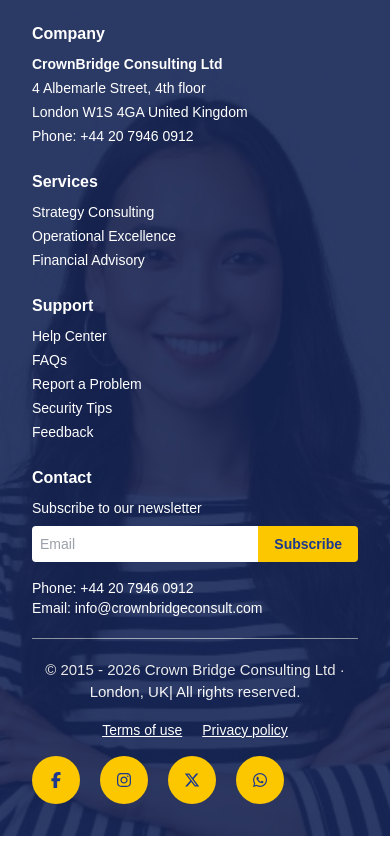
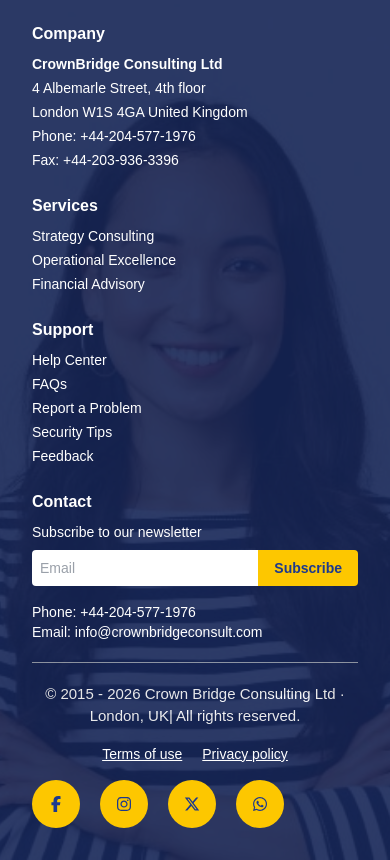
Before and after one commit to chichiboyhere/cb-consulting, a Next.js app: page / in a window 390 px wide. Shown: the part 5500-6360 px from the top of the page. Before the commit the page ends 6336 px from the top, so only its background shows below. Built offline with nearby package versions, Linux system fonts and the light colour scheme.

Commit message:
changed the phone number and added fax

```diff
--- a/app/robots.txt/route.ts
+++ b/app/robots.txt/route.ts
@@ -3,7 +3,8 @@ import { NextResponse } from "next/server";
 export async function GET() {
   const robotsTxt = `User-agent: *
 Disallow: /api/
-Allow: /Sitemap: https://crownbridgeconsult.com/sitemap.xml`;
+Allow: /
+Sitemap: https://crownbridgeconsult.com/sitemap.xml`;
 
   return new NextResponse(robotsTxt, {
     headers: {
--- a/components/Footer.tsx
+++ b/components/Footer.tsx
@@ -24,7 +24,8 @@ const Footer = () => {
             </li>
             <li>4 Albemarle Street, 4th floor</li>
             <li>London W1S 4GA United Kingdom</li>
-            <li>Phone: +44 20 7946 0912</li>
+            <li>Phone: +44-204-577-1976</li>
+            <li>Fax: +44-203-936-3396</li>
           </ul>
         </div>
 
@@ -73,7 +74,7 @@ const Footer = () => {
               Subscribe
             </button>
           </form>
-          <p className="text-sm">Phone: +44 20 7946 0912</p>
+          <p className="text-sm">Phone: +44-204-577-1976</p>
           <p className="text-sm">Email: info@crownbridgeconsult.com</p>
         </div>
       </div>
--- a/components/Navbar.tsx
+++ b/components/Navbar.tsx
@@ -39,11 +39,11 @@ export default function Navbar() {
               {l.label}
             </a>
           ))}
-          <span className="font-bold text-yellow-400">+44 20 7946 0912</span>
+          <span className="font-bold text-yellow-400">+44-204-577-1976</span>
         </div>
 
         <div className="md:hidden flex items-center gap-3">
-          {/* <span className="font-bold text-yellow-400">+44 20 7946 0912</span> */}
+          {/* <span className="font-bold text-yellow-400">+44-204-577-1976</span> */}
           <button onClick={() => setOpen(!open)} className="text-2xl">
             ☰
           </button>
@@ -62,7 +62,7 @@ export default function Navbar() {
               {l.label}
             </a>
           ))}
-          <span className="font-bold text-yellow-400">+44 20 7946 0912</span>
+          <span className="font-bold text-yellow-400">+44-204-577-1976</span>
         </nav>
       )}
     </header>
```
